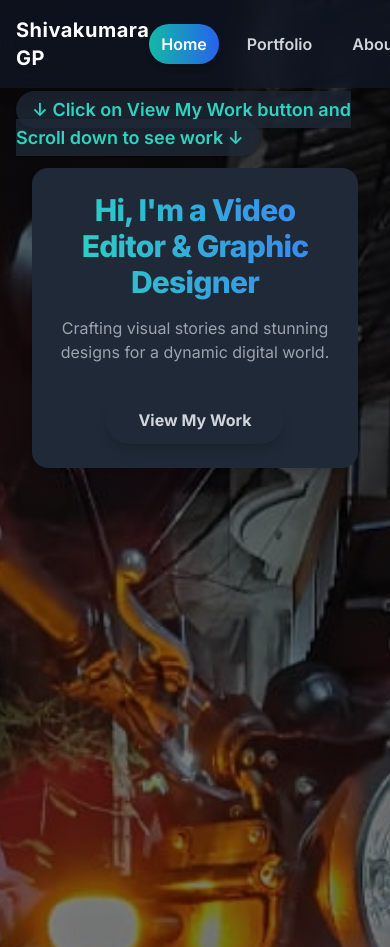
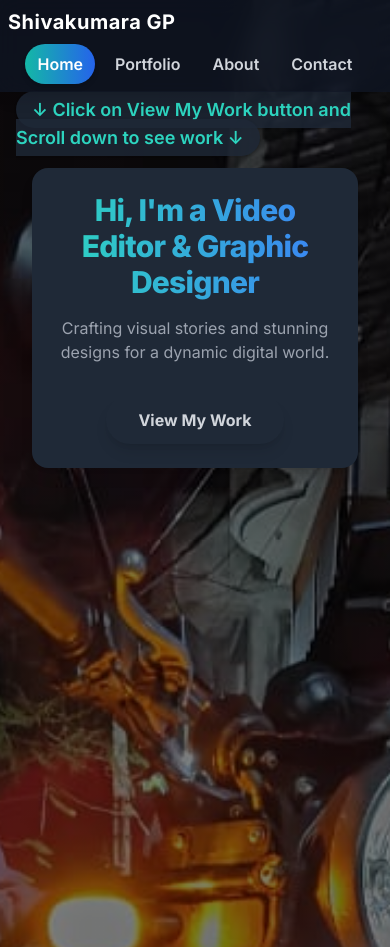
Before and after one commit to rakeshgit-ai/shivaPortfolieo, a plain HTML site: page index.html in a window 390 px wide. Shown: the top 947 px of the page. Drawn offline with nearby package versions, Linux system fonts and the light colour scheme.

Commit message:
Update different screen size nav bar

```diff
--- a/index.html
+++ b/index.html
@@ -31,10 +31,10 @@
     <div class="bg-pattern absolute inset-0 -z-10"></div>
 
     <!-- Navigation Bar -->
-    <nav class="fixed top-0 left-0 right-0 z-50 p-4 bg-gray-900 bg-opacity-70 backdrop-blur-md shadow-lg">
-        <div class="max-w-7xl mx-auto flex justify-between items-center">
-            <a href="#" class="text-xl font-bold text-white tracking-wide">Shivakumara GP</a>
-            <div class="flex space-x-4 sm:space-x-6">
+    <nav class="fixed top-0 left-0 right-0 z-50 p-2 sm:p-4 bg-gray-900 bg-opacity-70 backdrop-blur-md shadow-lg">
+        <div class="max-w-7xl mx-auto flex flex-col sm:flex-row sm:justify-between sm:items-center">
+            <a href="#" class="text-xl font-bold text-white tracking-wide mb-2 sm:mb-0">Shivakumara GP</a>
+            <div class="flex flex-wrap justify-center gap-2 sm:gap-4">
                 <button data-page="home" class="nav-button py-2 px-3 sm:px-4 rounded-full transition-colors duration-300 font-semibold text-gray-300 hover:text-white hover:bg-gray-800">Home</button>
                 <button data-page="portfolio" class="nav-button py-2 px-3 sm:px-4 rounded-full transition-colors duration-300 font-semibold text-gray-300 hover:text-white hover:bg-gray-800">Portfolio</button>
                 <button data-page="about" class="nav-button py-2 px-3 sm:px-4 rounded-full transition-colors duration-300 font-semibold text-gray-300 hover:text-white hover:bg-gray-800">About</button>
```
